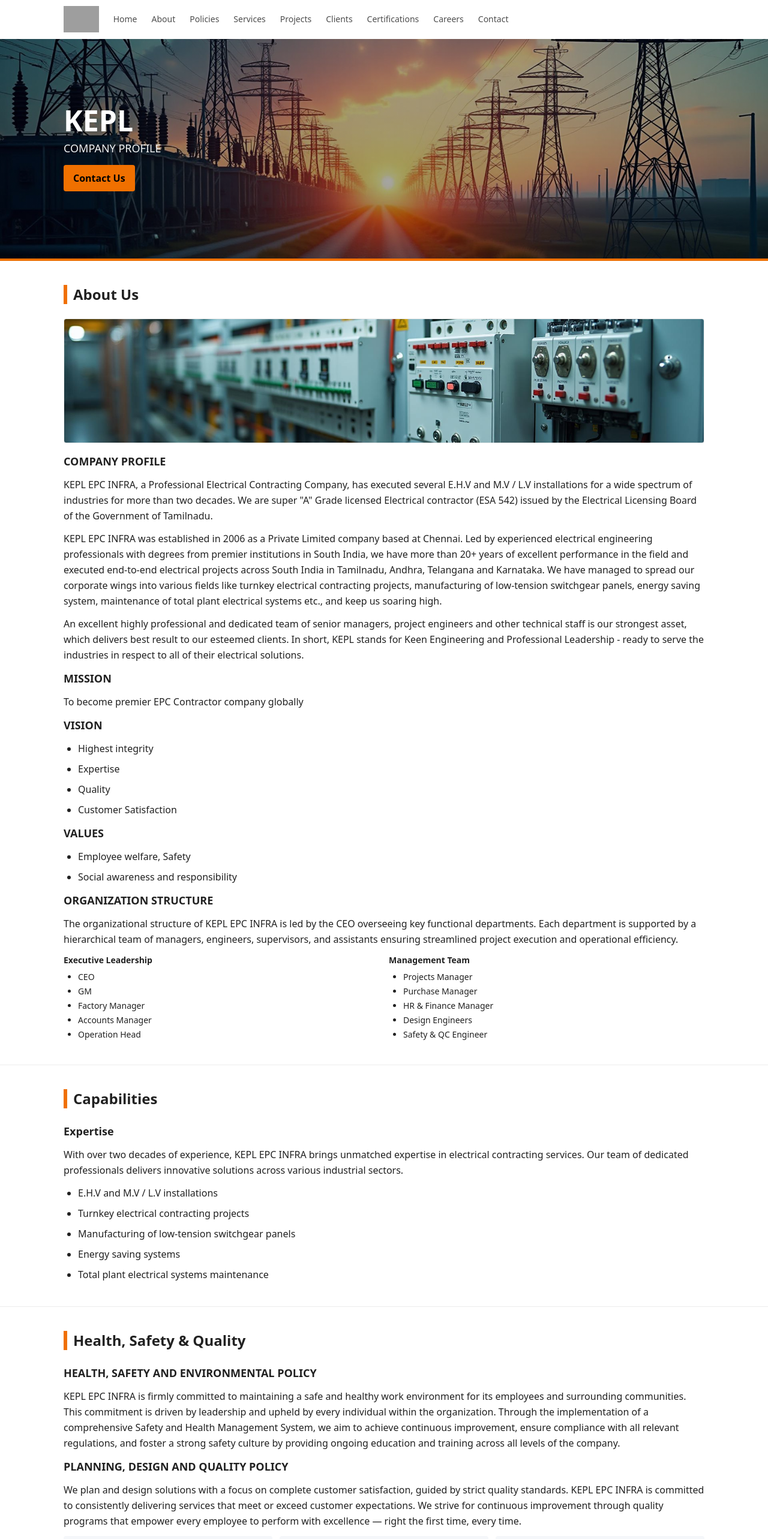
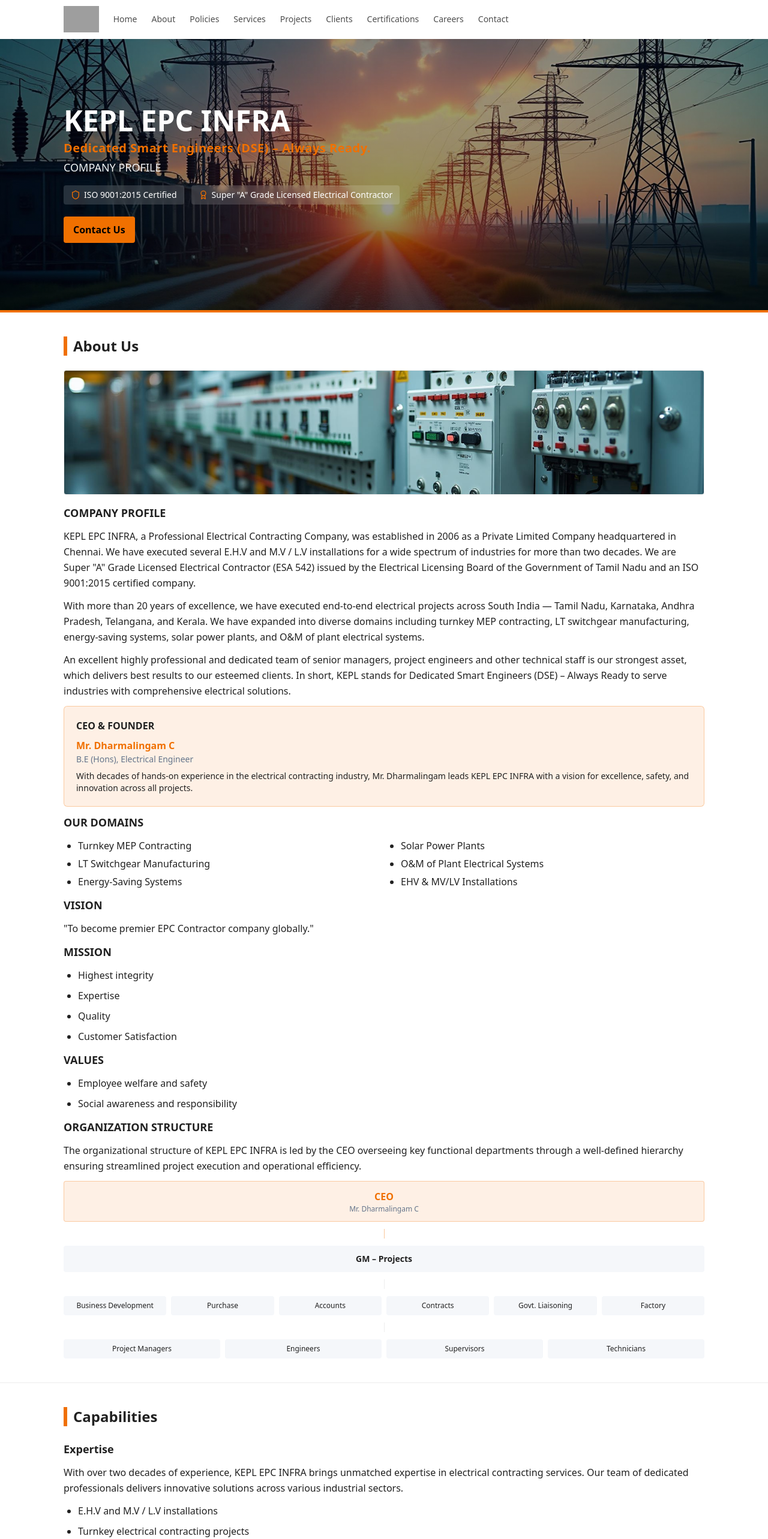
Before and after one commit to dincha/easy-start-html-css, a React (Vite) app: page / in a window 1280 px wide. Shown: the top 2566 px of the page at 60% size. Built offline with nearby package versions, Linux system fonts and the light colour scheme; grey boxes are pictures that could not be loaded; the HTML template or start-up script is replaced by a standard one.

Commit message:
Update KEPL site content
Co-authored-by: dincha <21058700+dincha@users.noreply.github.com>

```diff
--- a/src/components/Hero.tsx
+++ b/src/components/Hero.tsx
@@ -1,4 +1,5 @@
 import heroImage from "@/assets/hero-electrical-grid.jpg";
+import { Shield, Award } from "lucide-react";
 
 const Hero = () => {
   const scrollToContact = () => {
@@ -13,14 +14,27 @@ const Hero = () => {
       id="home"
       className="relative border-b-4 border-accent bg-cover bg-center py-20 text-white md:py-28"
       style={{
-        backgroundImage: `linear-gradient(0deg, rgba(0,0,0,0.35), rgba(0,0,0,0.35)), url(${heroImage})`,
+        backgroundImage: `linear-gradient(0deg, rgba(0,0,0,0.45), rgba(0,0,0,0.35)), url(${heroImage})`,
       }}
     >
       <div className="container mx-auto max-w-[1100px] px-4">
-        <h1 className="mb-2 text-4xl font-bold md:text-5xl">KEPL</h1>
-        <p className="mb-3.5 max-w-[800px] text-base opacity-95 md:text-lg">
+        <h1 className="mb-2 text-4xl font-bold md:text-5xl">KEPL EPC INFRA</h1>
+        <p className="mb-1 max-w-[800px] text-lg font-semibold tracking-wide text-accent md:text-xl">
+          Dedicated Smart Engineers (DSE) – Always Ready.
+        </p>
+        <p className="mb-4 max-w-[800px] text-base opacity-95 md:text-lg">
           COMPANY PROFILE
         </p>
+        <div className="mb-5 flex flex-wrap gap-3">
+          <span className="inline-flex items-center gap-1.5 rounded bg-white/15 px-3 py-1.5 text-sm font-medium backdrop-blur-sm">
+            <Shield className="h-4 w-4 text-accent" />
+            ISO 9001:2015 Certified
+          </span>
+          <span className="inline-flex items-center gap-1.5 rounded bg-white/15 px-3 py-1.5 text-sm font-medium backdrop-blur-sm">
+            <Award className="h-4 w-4 text-accent" />
+            Super "A" Grade Licensed Electrical Contractor
+          </span>
+        </div>
         <button
           onClick={scrollToContact}
           className="inline-block rounded bg-accent px-4 py-2.5 font-bold text-accent-foreground transition-transform hover:scale-105"
--- a/src/pages/Index.tsx
+++ b/src/pages/Index.tsx
@@ -26,21 +26,44 @@ const Index = () => {
       <Section id="about" title="About Us" banner={electricalPanelBanner}>
         <h3 className="text-lg font-semibold">COMPANY PROFILE</h3>
         <p>
-          KEPL EPC INFRA, a Professional Electrical Contracting Company, has executed several E.H.V and M.V / L.V installations for a wide spectrum of industries for more than two decades. We are super "A" Grade licensed Electrical contractor (ESA 542) issued by the Electrical Licensing Board of the Government of Tamilnadu.
+          KEPL EPC INFRA, a Professional Electrical Contracting Company, was established in 2006 as a Private Limited Company headquartered in Chennai. We have executed several E.H.V and M.V / L.V installations for a wide spectrum of industries for more than two decades. We are Super "A" Grade Licensed Electrical Contractor (ESA 542) issued by the Electrical Licensing Board of the Government of Tamil Nadu and an ISO 9001:2015 certified company.
         </p>
         <p>
-          KEPL EPC INFRA was established in 2006 as a Private Limited company based at Chennai. Led by experienced electrical engineering professionals with degrees from premier institutions in South India, we have more than 20+ years of excellent performance in the field and executed end-to-end electrical projects across South India in Tamilnadu, Andhra, Telangana and Karnataka. We have managed to spread our corporate wings into various fields like turnkey electrical contracting projects, manufacturing of low-tension switchgear panels, energy saving system, maintenance of total plant electrical systems etc., and keep us soaring high.
+          With more than 20 years of excellence, we have executed end-to-end electrical projects across South India — Tamil Nadu, Karnataka, Andhra Pradesh, Telangana, and Kerala. We have expanded into diverse domains including turnkey MEP contracting, LT switchgear manufacturing, energy-saving systems, solar power plants, and O&M of plant electrical systems.
         </p>
         <p>
-          An excellent highly professional and dedicated team of senior managers, project engineers and other technical staff is our strongest asset, which delivers best result to our esteemed clients. In short, KEPL stands for Keen Engineering and Professional Leadership - ready to serve the industries in respect to all of their electrical solutions.
+          An excellent highly professional and dedicated team of senior managers, project engineers and other technical staff is our strongest asset, which delivers best results to our esteemed clients. In short, KEPL stands for Dedicated Smart Engineers (DSE) – Always Ready to serve industries with comprehensive electrical solutions.
         </p>
 
-        <h3 className="mt-8 text-lg font-semibold">MISSION</h3>
+        <div className="mt-6 bg-accent/10 border border-accent/30 rounded-lg p-5">
+          <h4 className="font-semibold text-base mb-2">CEO & FOUNDER</h4>
+          <p className="font-semibold text-accent">Mr. Dharmalingam C</p>
+          <p className="text-sm text-muted-foreground">B.E (Hons), Electrical Engineer</p>
+          <p className="text-sm mt-2">
+            With decades of hands-on experience in the electrical contracting industry, Mr. Dharmalingam leads KEPL EPC INFRA with a vision for excellence, safety, and innovation across all projects.
+          </p>
+        </div>
+
+        <h3 className="mt-8 text-lg font-semibold">OUR DOMAINS</h3>
+        <div className="mt-3 grid gap-2 md:grid-cols-2">
+          <ul className="list-disc space-y-1 pl-6">
+            <li>Turnkey MEP Contracting</li>
+            <li>LT Switchgear Manufacturing</li>
+            <li>Energy-Saving Systems</li>
+          </ul>
+          <ul className="list-disc space-y-1 pl-6">
+            <li>Solar Power Plants</li>
+            <li>O&M of Plant Electrical Systems</li>
+            <li>EHV & MV/LV Installations</li>
+          </ul>
+        </div>
+
+        <h3 className="mt-8 text-lg font-semibold">VISION</h3>
         <p className="font-medium">
-          To become premier EPC Contractor company globally
+          "To become premier EPC Contractor company globally."
         </p>
 
-        <h3 className="mt-6 text-lg font-semibold">VISION</h3>
+        <h3 className="mt-6 text-lg font-semibold">MISSION</h3>
         <ul className="list-disc space-y-2 pl-6">
           <li>Highest integrity</li>
           <li>Expertise</li>
@@ -50,34 +73,44 @@ const Index = () => {
 
         <h3 className="mt-6 text-lg font-semibold">VALUES</h3>
         <ul className="list-disc space-y-2 pl-6">
-          <li>Employee welfare, Safety</li>
+          <li>Employee welfare and safety</li>
           <li>Social awareness and responsibility</li>
         </ul>
 
         <h3 className="mt-8 text-lg font-semibold">ORGANIZATION STRUCTURE</h3>
         <p>
-          The organizational structure of KEPL EPC INFRA is led by the CEO overseeing key functional departments. Each department is supported by a hierarchical team of managers, engineers, supervisors, and assistants ensuring streamlined project execution and operational efficiency.
+          The organizational structure of KEPL EPC INFRA is led by the CEO overseeing key functional departments through a well-defined hierarchy ensuring streamlined project execution and operational efficiency.
         </p>
-        <div className="mt-4 grid gap-4 md:grid-cols-2">
-          <div>
-            <h4 className="font-semibold text-sm mb-2">Executive Leadership</h4>
-            <ul className="list-disc space-y-1 pl-6 text-sm">
-              <li>CEO</li>
-              <li>GM</li>
-              <li>Factory Manager</li>
-              <li>Accounts Manager</li>
-              <li>Operation Head</li>
-            </ul>
+        <div className="mt-4 space-y-3">
+          <div className="bg-accent/10 border border-accent/30 rounded p-3 text-center">
+            <p className="font-bold text-accent">CEO</p>
+            <p className="text-xs text-muted-foreground">Mr. Dharmalingam C</p>
           </div>
-          <div>
-            <h4 className="font-semibold text-sm mb-2">Management Team</h4>
-            <ul className="list-disc space-y-1 pl-6 text-sm">
-              <li>Projects Manager</li>
-              <li>Purchase Manager</li>
-              <li>HR & Finance Manager</li>
-              <li>Design Engineers</li>
-              <li>Safety & QC Engineer</li>
-            </ul>
+          <div className="flex justify-center">
+            <div className="w-px h-4 bg-accent/40" />
+          </div>
+          <div className="bg-muted rounded p-3 text-center">
+            <p className="font-semibold text-sm">GM – Projects</p>
+          </div>
+          <div className="flex justify-center">
+            <div className="w-px h-4 bg-border" />
+          </div>
+          <div className="grid gap-2 grid-cols-2 md:grid-cols-3 lg:grid-cols-6">
+            {["Business Development", "Purchase", "Accounts", "Contracts", "Govt. Liaisoning", "Factory"].map((dept) => (
+              <div key={dept} className="bg-muted rounded p-2 text-center">
+                <p className="font-medium text-xs">{dept}</p>
+              </div>
+            ))}
+          </div>
+          <div className="flex justify-center">
+            <div className="w-px h-4 bg-border" />
+          </div>
+          <div className="grid gap-2 grid-cols-2 md:grid-cols-4">
+            {["Project Managers", "Engineers", "Supervisors", "Technicians"].map((role) => (
+              <div key={role} className="bg-muted rounded p-2 text-center">
+                <p className="font-medium text-xs">{role}</p>
+              </div>
+            ))}
           </div>
         </div>
       </Section>
```
